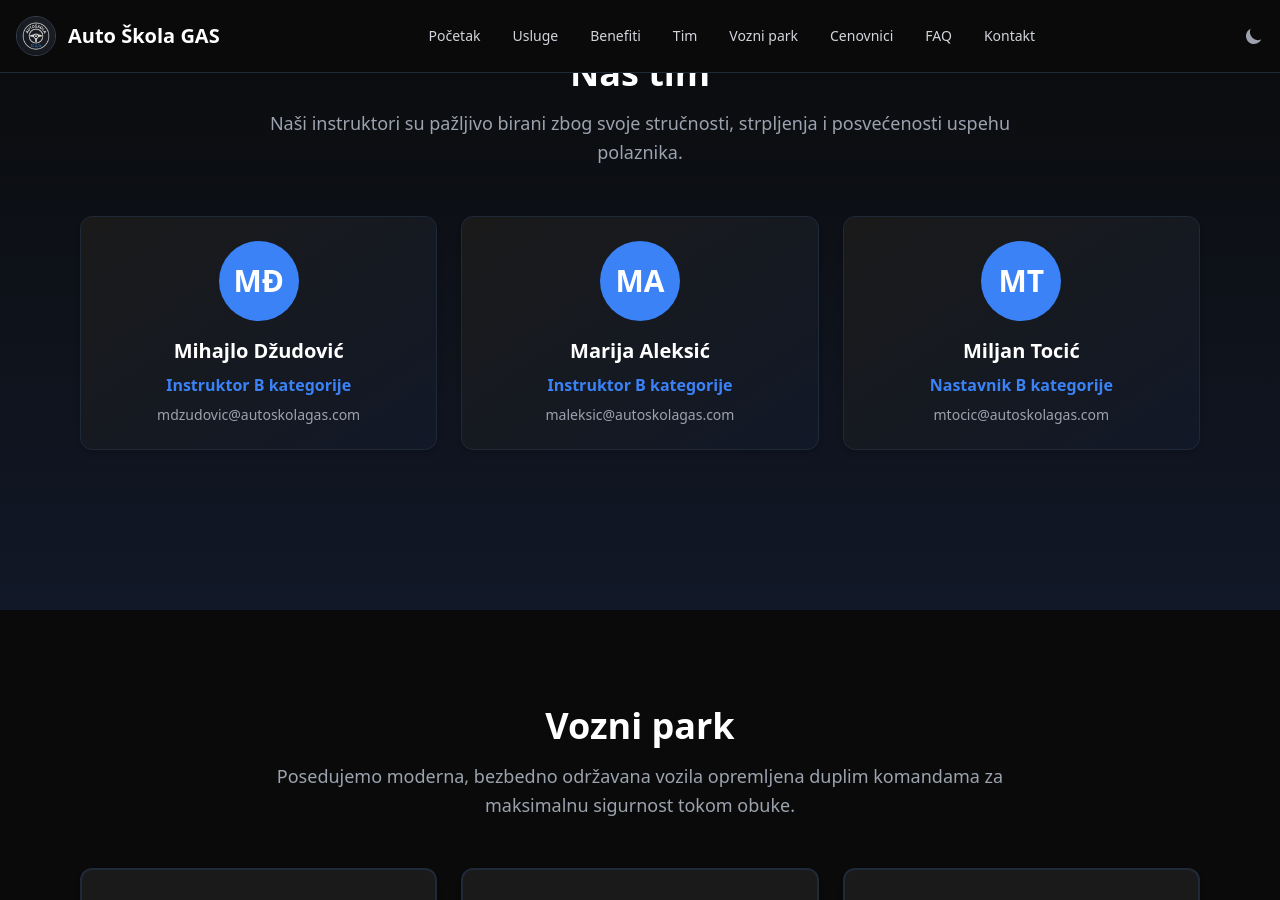
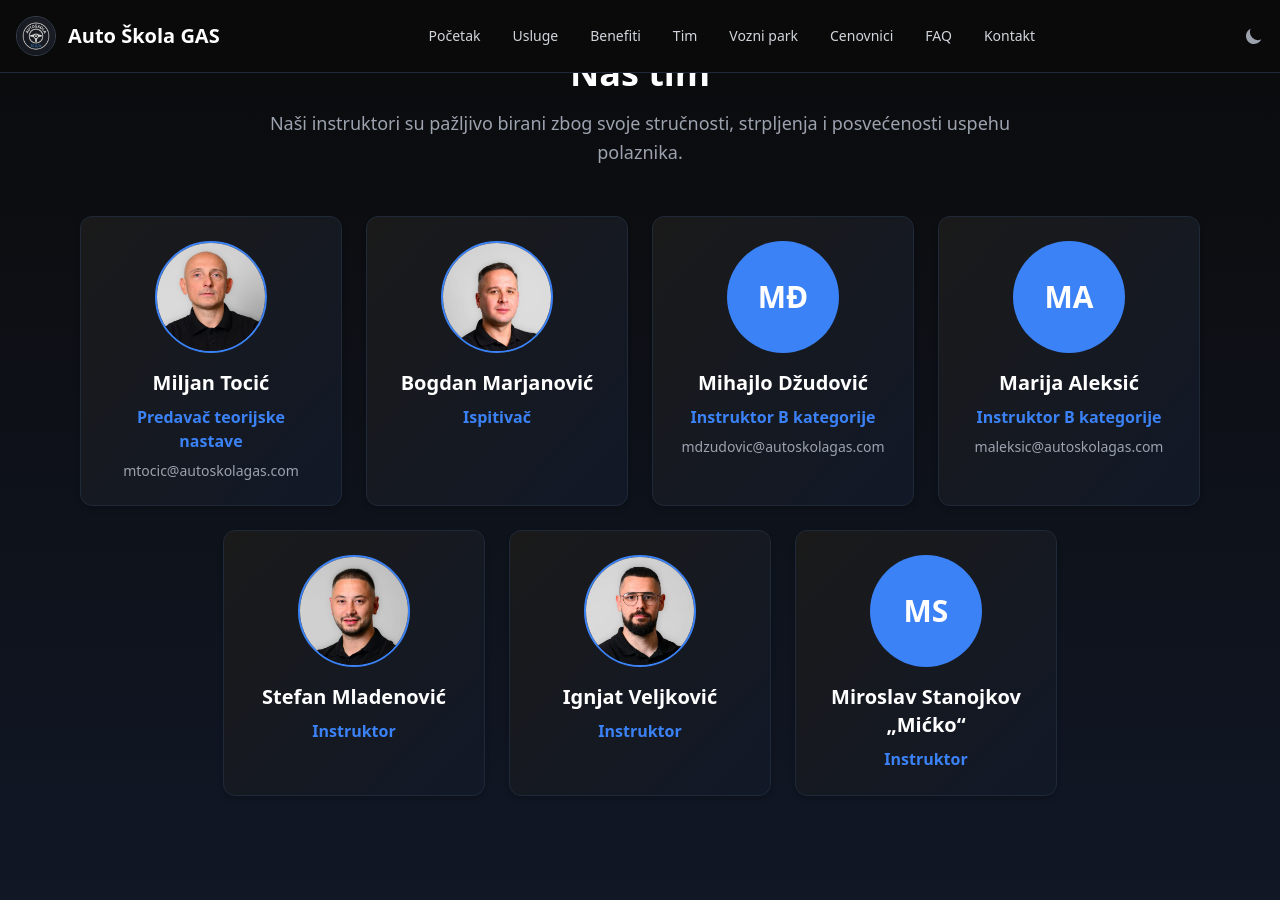
Before and after one commit to milosljubenovic/autoskolagas.com, a Jekyll site: the page built from index.html, in a window 1280 px wide and 900 px high, scrolled down 2576 px. Built offline with Jekyll 4.4.1, drawn with Linux system fonts in a browser that asks for light colours; nearby versions of some CDN libraries.

Commit message:
Tim: dodati Bogdan Marjanović, Stefan Mladenović, Ignjat Veljković, Miroslav Stanojkov; fotografije instruktora

```diff
--- a/index.html
+++ b/index.html
@@ -313,9 +313,22 @@ document.addEventListener('keydown', function(event) {
     <h2 class="text-4xl font-bold text-white mb-4 text-center">Naš tim</h2>
     <p class="text-gray-400 text-lg leading-relaxed mb-12 text-center max-w-3xl mx-auto">Naši instruktori su pažljivo birani zbog svoje stručnosti, strpljenja i posvećenosti uspehu polaznika.</p>
 
-    <div class="grid md:grid-cols-3 gap-6 mb-16">
-      <div class="bg-gradient-to-br from-dark-card to-gray-900 p-6 rounded-xl shadow-md text-center border border-gray-800">
-        <div class="w-20 h-20 bg-primary rounded-full flex items-center justify-center mx-auto mb-4">
+    <div class="flex flex-wrap justify-center gap-6 mb-16">
+      <div class="w-full sm:w-[calc(50%-0.75rem)] lg:w-[calc(25%-1.125rem)] bg-gradient-to-br from-dark-card to-gray-900 p-6 rounded-xl shadow-md text-center border border-gray-800">
+        <img src="/assets/team/miljan-tocic.jpg" alt="Miljan Tocić" width="112" height="112" loading="lazy" class="w-28 h-28 rounded-full object-cover mx-auto mb-4 border-2 border-primary">
+        <h3 class="text-xl font-bold text-white mb-2">Miljan Tocić</h3>
+        <p class="text-primary font-semibold mb-2">Predavač teorijske nastave</p>
+        <p class="text-sm text-gray-400"><a href="mailto:mtocic@autoskolagas.com" class="hover:text-primary">mtocic@autoskolagas.com</a></p>
+      </div>
+
+      <div class="w-full sm:w-[calc(50%-0.75rem)] lg:w-[calc(25%-1.125rem)] bg-gradient-to-br from-dark-card to-gray-900 p-6 rounded-xl shadow-md text-center border border-gray-800">
+        <img src="/assets/team/bogdan-marjanovic.jpg" alt="Bogdan Marjanović" width="112" height="112" loading="lazy" class="w-28 h-28 rounded-full object-cover mx-auto mb-4 border-2 border-primary">
+        <h3 class="text-xl font-bold text-white mb-2">Bogdan Marjanović</h3>
+        <p class="text-primary font-semibold">Ispitivač</p>
+      </div>
+
+      <div class="w-full sm:w-[calc(50%-0.75rem)] lg:w-[calc(25%-1.125rem)] bg-gradient-to-br from-dark-card to-gray-900 p-6 rounded-xl shadow-md text-center border border-gray-800">
+        <div class="w-28 h-28 bg-primary rounded-full flex items-center justify-center mx-auto mb-4">
           <span class="text-white text-3xl font-bold">MĐ</span>
         </div>
         <h3 class="text-xl font-bold text-white mb-2">Mihajlo Džudović</h3>
@@ -323,8 +336,8 @@ document.addEventListener('keydown', function(event) {
         <p class="text-sm text-gray-400"><a href="mailto:mdzudovic@autoskolagas.com" class="hover:text-primary">mdzudovic@autoskolagas.com</a></p>
       </div>
 
-      <div class="bg-gradient-to-br from-dark-card to-gray-900 p-6 rounded-xl shadow-md text-center border border-gray-800">
-        <div class="w-20 h-20 bg-primary rounded-full flex items-center justify-center mx-auto mb-4">
+      <div class="w-full sm:w-[calc(50%-0.75rem)] lg:w-[calc(25%-1.125rem)] bg-gradient-to-br from-dark-card to-gray-900 p-6 rounded-xl shadow-md text-center border border-gray-800">
+        <div class="w-28 h-28 bg-primary rounded-full flex items-center justify-center mx-auto mb-4">
           <span class="text-white text-3xl font-bold">MA</span>
         </div>
         <h3 class="text-xl font-bold text-white mb-2">Marija Aleksić</h3>
@@ -332,13 +345,24 @@ document.addEventListener('keydown', function(event) {
         <p class="text-sm text-gray-400"><a href="mailto:maleksic@autoskolagas.com" class="hover:text-primary">maleksic@autoskolagas.com</a></p>
       </div>
 
-      <div class="bg-gradient-to-br from-dark-card to-gray-900 p-6 rounded-xl shadow-md text-center border border-gray-800">
-        <div class="w-20 h-20 bg-primary rounded-full flex items-center justify-center mx-auto mb-4">
-          <span class="text-white text-3xl font-bold">MT</span>
+      <div class="w-full sm:w-[calc(50%-0.75rem)] lg:w-[calc(25%-1.125rem)] bg-gradient-to-br from-dark-card to-gray-900 p-6 rounded-xl shadow-md text-center border border-gray-800">
+        <img src="/assets/team/stefan-mladenovic.jpg" alt="Stefan Mladenović" width="112" height="112" loading="lazy" class="w-28 h-28 rounded-full object-cover mx-auto mb-4 border-2 border-primary">
+        <h3 class="text-xl font-bold text-white mb-2">Stefan Mladenović</h3>
+        <p class="text-primary font-semibold">Instruktor</p>
+      </div>
+
+      <div class="w-full sm:w-[calc(50%-0.75rem)] lg:w-[calc(25%-1.125rem)] bg-gradient-to-br from-dark-card to-gray-900 p-6 rounded-xl shadow-md text-center border border-gray-800">
+        <img src="/assets/team/ignjat-veljkovic.jpg" alt="Ignjat Veljković" width="112" height="112" loading="lazy" class="w-28 h-28 rounded-full object-cover mx-auto mb-4 border-2 border-primary">
+        <h3 class="text-xl font-bold text-white mb-2">Ignjat Veljković</h3>
+        <p class="text-primary font-semibold">Instruktor</p>
+      </div>
+
+      <div class="w-full sm:w-[calc(50%-0.75rem)] lg:w-[calc(25%-1.125rem)] bg-gradient-to-br from-dark-card to-gray-900 p-6 rounded-xl shadow-md text-center border border-gray-800">
+        <div class="w-28 h-28 bg-primary rounded-full flex items-center justify-center mx-auto mb-4">
+          <span class="text-white text-3xl font-bold">MS</span>
         </div>
-        <h3 class="text-xl font-bold text-white mb-2">Miljan Tocić</h3>
-        <p class="text-primary font-semibold mb-2">Nastavnik B kategorije</p>
-        <p class="text-sm text-gray-400"><a href="mailto:mtocic@autoskolagas.com" class="hover:text-primary">mtocic@autoskolagas.com</a></p>
+        <h3 class="text-xl font-bold text-white mb-2">Miroslav Stanojkov „Mićko“</h3>
+        <p class="text-primary font-semibold">Instruktor</p>
       </div>
     </div>
   </div>
```
Also changed, not shown: assets/team/bogdan-marjanovic.jpg (added), assets/team/ignjat-veljkovic.jpg (added), assets/team/miljan-tocic.jpg (added), assets/team/stefan-mladenovic.jpg (added).
